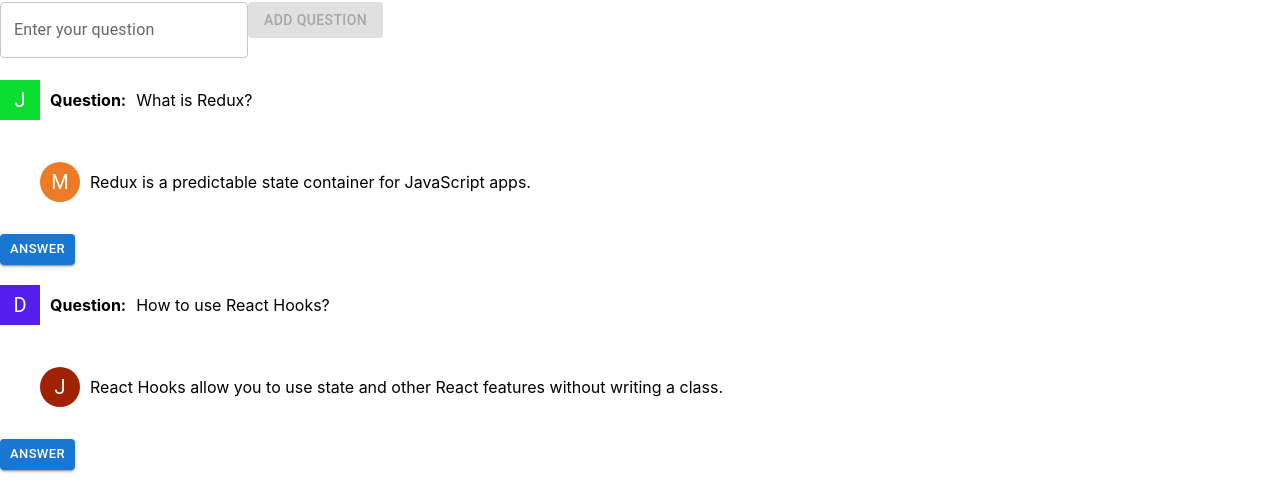
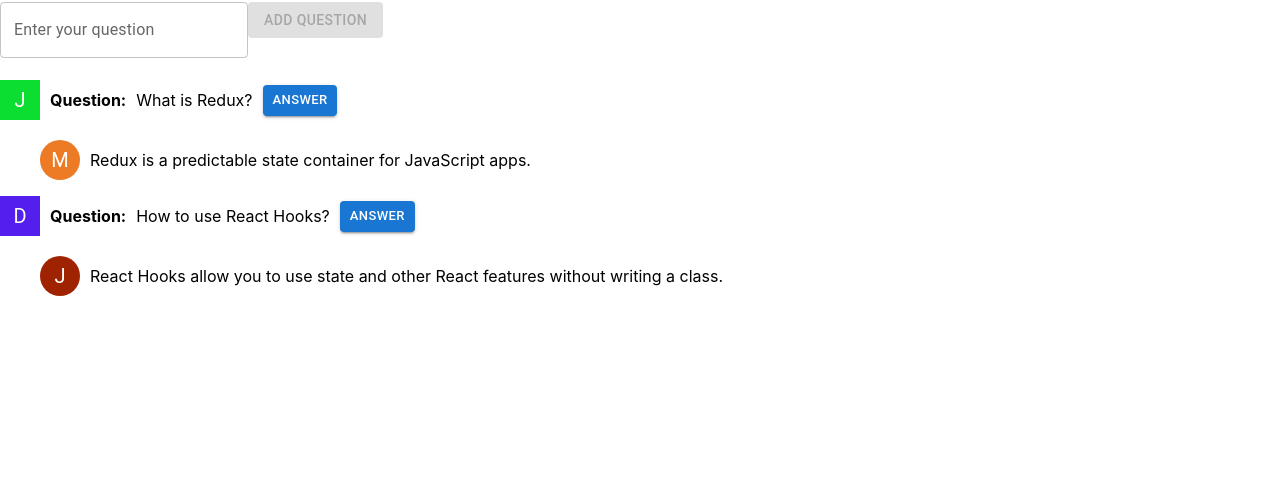
Before and after one commit to samgowda97/TechQueryHub, a React (Create React App) app: page / in a window 1280 px wide. Shown: the part 351-838 px from the top of the page. After the commit the page ends 800 px from the top, so only its background shows below. Built offline with nearby package versions, Linux system fonts and the light colour scheme.

Commit message:
ui changes in order of displaying

```diff
--- a/src/QuestionAndAnswers.js
+++ b/src/QuestionAndAnswers.js
@@ -127,34 +127,39 @@
       <QuestionForm handleQuestionSubmit={handleQuestionSubmit}  setNewQuestion={setNewQuestion} isLoggedin={isLoggedin} newQuestion={newQuestion}/>
 
 {filteredQuestions.map((question) => (
-  <div key={question.id} style={{ marginBottom: '20px', display: 'flex', flexDirection: 'column' }}>
-    <div style={{ display: 'flex', alignItems: 'center', marginBottom: '10px' }}>
-      <Avatar variant="square" {...stringAvatar(question.user)} />
+  <div >
+    <div key={question.id} style={{ marginBottom: '20px', display: 'flex', alignItems: 'center' }}>
+    <div style={{ display: 'flex', alignItems: 'center', marginRight: '10px' }}>
+    <Tooltip title={`${question.user}`} arrow>
+ <Avatar variant="square" {...stringAvatar(question.user)} /></Tooltip>
       <strong style={{ marginLeft: '10px' }}>Question:</strong>
       <span style={{ marginLeft: '10px' }}>{question.text}</span>
     </div>
+    {/* <Tooltip title="Answer" arrow> */}
+      <Button
+        size="small"
+        variant="contained"
+        onClick={() => setSelectedQuestionId(question.id)}
+      >
+        Answer
+      </Button>
+    {/* </Tooltip> */}
+  </div>
     <ul>
       {filteredAnswers
         .filter(answer => answer.questionId === question.id)
         .map(answer => (
           <div key={answer.id}>
             <p style={{ display: 'flex', alignItems: 'center' }}>
-              <Avatar {...stringAvatar(answer.user)} />
+                 <Tooltip title={`${answer.user}`} arrow>
+ <Avatar {...stringAvatar(answer.user)} />
+ </Tooltip>
               <span style={{ marginLeft: '10px' }}>{answer.text}</span>
             </p>
           </div>
         ))}
     </ul>
-    <Tooltip title="Answer" arrow>
-      <Button
-        size="small"
-        variant="contained"
-        onClick={() => setSelectedQuestionId(question.id)}
-        style={{ alignSelf: 'flex-start' }} // Align the button to the start of the flex container
-      >
-        Answer
-      </Button>
-    </Tooltip>
+
     {selectedQuestionId === question.id && (
       <form onSubmit={handleAnswerSubmit} style={{ marginTop: '10px' }}>
         <TextField
```
